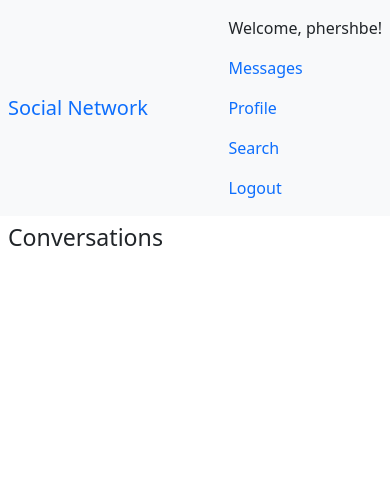
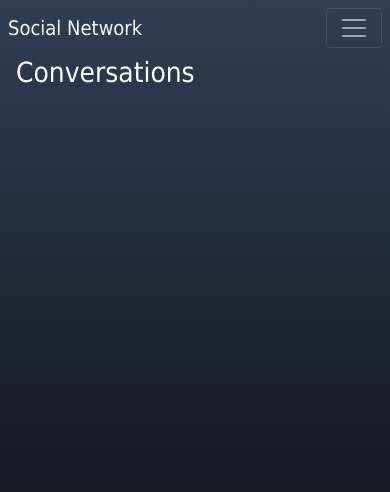
Before and after one commit to phershbe/Django-project, a Django app: page /thecode/messages/ in a window 390 px wide. Shown: the top 492 px of the page. Run offline with Django 3.2, Linux system fonts and the light colour scheme; a user stored in the database is signed in; data comes from the database, SQL or seed files in the repository; both versions use the stored data as it was after the commit; parts of the project's set-up code (start-up, migrations or seed data) failed here and were passed over.

Commit message:
project advanced

```diff
--- a/thecode/forms.py
+++ b/thecode/forms.py
@@ -4,7 +4,7 @@ from .models import Profile, Message
 class ProfileForm(ModelForm):
     class Meta:
         model = Profile
-        fields = '__all__'
+        exclude = ['user']
 
 class MessageForm(ModelForm):
     class Meta:
--- a/thecode/models.py
+++ b/thecode/models.py
@@ -16,6 +16,7 @@ class Profile(models.Model):
 
 class Conversation(models.Model):
     participants = models.ManyToManyField(User)
+    mostrecentmessage = models.ForeignKey('Message', default=None, on_delete=models.CASCADE, null=True, related_name='mostrecentmessage')
 
     def __str__(self):
         return str(self.participants.all()[0]) + ' and ' + str(self.participants.all()[1])
--- a/thecode/templates/thecode/conversation.html
+++ b/thecode/templates/thecode/conversation.html
@@ -8,7 +8,7 @@
     {% include 'thecode/header.html' %}
     <div class="m-2">
         <h3>Conversation with {{ exchangeperson }}</h3>
-        <a>Go back</a>
+        <a href="{% url 'messagespage' %}">Go back</a>
         <form action="{% url 'writemessage' idnumber %}" method="POST">
             {% csrf_token %}
             <textarea class="form-control" name="content"></textarea>
--- a/thecode/templates/thecode/header.html
+++ b/thecode/templates/thecode/header.html
@@ -2,24 +2,50 @@
 <html>
 <head>
     <link href="https://cdn.jsdelivr.net/npm/bootstrap@5.0.2/dist/css/bootstrap.min.css" rel="stylesheet" integrity="sha384-EVSTQN3/azprG1Anm3QDgpJLIm9Nao0Yz1ztcQTwFspd3yD65VohhpuuCOmLASjC" crossorigin="anonymous">
+    <style>
+        body {
+            background: linear-gradient(#313d53, #000000) fixed;
+            color: white;
+            font-family: 'Tahoma', sans-serif;
+        }
+    </style>
 </head>
 <body>
-    <nav class="navbar navbar-expand-lg bg-light p-2">
-        <a class="navbar-brand">Social Network</a>
+    <nav class="navbar navbar-expand-lg navbar-dark sticky-top p-2">
+        <a class="navbar-brand text-light">Social Network</a>
         {% if request.user.is_authenticated %}
+        <button class="navbar-toggler"
+        type="button"
+        data-bs-toggle="collapse"
+        data-bs-target="#navmenu"
+        >
+            <span class="navbar-toggler-icon text-dark"></span>
+        </button>
+        <div class="collapse navbar-collapse" id="navmenu">
         <ul class="navbar-nav ms-auto">
-            <li class="nav-item"><a class="nav-link text-dark">Welcome, {{ request.user }}!</a></li>
-            <li class="nav-item"><a class="nav-link" href="{% url 'messagespage' %}">Messages</a></li>
-            <li class="nav-item"><a class="nav-link" href="{% url 'profileupdate' %}">Profile</a></li>
-            <li class="nav-item"><a class="nav-link" href="{% url 'searchpage' %}">Search</a></li>
-            <li class="nav-item"><a class="nav-link" href="{% url 'logoutuser' %}">Logout</a></li>
+            <li class="nav-item"><a class="nav-link text-light">Welcome, {{ request.user }}!</a></li>
+            <li class="nav-item"><a class="nav-link text-light" href="{% url 'messagespage' %}">Messages</a></li>
+            <li class="nav-item"><a class="nav-link text-light" href="{% url 'profileupdate' %}">Profile</a></li>
+            <li class="nav-item"><a class="nav-link text-light" href="{% url 'searchpage' %}">Search</a></li>
+            <li class="nav-item"><a class="nav-link text-light" href="{% url 'logoutuser' %}">Logout</a></li>
         </ul>
+        </div>
         {% else %}
+        <button class="navbar-toggler"
+        type="button"
+        data-bs-toggle="collapse"
+        data-bs-target="#navmenu"
+        >
+            <span class="navbar-toggler-icon"></span>
+        </button>
+        <div class="collapse navbar-collapse" id="navmenu">
         <ul class="navbar-nav ms-auto">
-            <li class="nav-item"><a class="nav-link" href="{% url 'loginpage' %}">Login</a></li>
-            <li class="nav-item"><a class="nav-link" href="{% url 'registerpage' %}">Register</a></li>
-            <li class="nav-item"><a class="nav-link" href="{% url 'homepage' %}">Home</a></li>
+            <li class="nav-item"><a class="nav-link text-light" href="{% url 'loginpage' %}">Login</a></li>
+            <li class="nav-item"><a class="nav-link text-light" href="{% url 'registerpage' %}">Register</a></li>
+            <li class="nav-item"><a class="nav-link text-light" href="{% url 'homepage' %}">Home</a></li>
         </ul>
+        </div>
+        </div>
         {% endif %}
     </nav>
 </body>
--- a/thecode/templates/thecode/messages.html
+++ b/thecode/templates/thecode/messages.html
@@ -6,27 +6,11 @@
 </head>
 <body>
     {% include 'thecode/header.html' %}
-    <div class="m-2">
-    {% comment %}
-    <h1>Messages</h1>
-    {% for message in messages %}
-        <div>
-        {% if message.sender == request.user %}
-            <h3>Message from you to {{ message.receiver }}</h3>
-            <h6>{{ message.timestamp }}</h6>
-            <h5>{{ message.content }}</h5>
-        {% elif message.receiver == request.user %}
-            <h3>Message from {{ message.sender }} to you</h3>
-            <h6>{{ message.timestamp }}</h6>
-            <h5>{{ message.content }}</h5>
-        {% endif %}
-        </div>
-    {% endfor %}
-    {% endcomment %}
+    <div class="ms-3 me-4">
 
 
     {% csrf_token %}
-    <h3>Conversations</h4>
+    <h1>Conversations</h1>
     {% for each in conversations %}
         <form action="{% url 'conversationpage' each.id %}" method="POST">
             {% csrf_token %}
@@ -35,6 +19,7 @@
             {% else %}
             <h5>{{ each.participants.all.1 }}</h5>
             {% endif %}
+            {{ each.mostrecentmessage.content }}
             <button>Go to</button>
         </form>
     {% endfor %}
--- a/thecode/templates/thecode/profileupdate.html
+++ b/thecode/templates/thecode/profileupdate.html
@@ -6,7 +6,7 @@
 </head>
 <body>
     {% include 'thecode/header.html' %}
-    <div class="m-2">
+    <div class="ms-3 me-4">
     <h1>Profile</h1>
     <form action="{% url 'profileupdate' %}" method="POST">
     {% csrf_token %}
--- a/thecode/templates/thecode/register.html
+++ b/thecode/templates/thecode/register.html
@@ -6,8 +6,11 @@
 </head>
 <body>
     {% include 'thecode/header.html' %}
-    <div class="m-2">
+    <div class="ms-3 me-4">
     <h1>Register</h1>
+    {% if problem != None %}
+        <h5 class="text-danger">{{ problem }}</h5>
+    {% endif %}
     <form action="{% url 'registerpage' %}" method="POST">
     {% csrf_token %}
     {{ form.as_p }}
--- a/thecode/templates/thecode/writemessage.html
+++ b/thecode/templates/thecode/writemessage.html
@@ -15,6 +15,11 @@
         <br/>
         <button>Send</button>
     </form>
+    {% for each in messages %}
+            <h5 class="text-primary">{{ each.sender }}</h5>
+            <h6>{{ each.timestamp }}</h6>
+            <h5>{{ each.content }}</h5>
+    {% endfor %}
     </div>
 </body>
 </html>
--- a/thecode/urls.py
+++ b/thecode/urls.py
@@ -12,4 +12,5 @@ urlpatterns = [
     path('messages/', views.messagespage, name='messagespage'),
     path('writemessage/<str:id>', views.writemessage, name='writemessage'),
     path('conversation/<str:id>', views.conversationpage, name='conversationpage'),
+    path('searchwritemessage/<str:id>', views.searchwritemessage, name='searchwritemessage'),
 ]
--- a/thecode/views.py
+++ b/thecode/views.py
@@ -14,17 +14,22 @@ def index(request):
     return render(request, 'thecode/index.html')
 
 def registerpage(request):
+    problem = None
     if request.method == 'POST':
         data = UserCreationForm(request.POST)
         if data.is_valid():
             data.save()
+        else:
+            problem = 'Your registration was not valid, please try again'
     form = UserCreationForm()
     context = {
-        'form': form
+        'form': form,
+        'problem': problem,
     }
     return render(request, 'thecode/register.html', context)
 
 def loginpage(request):
+    problem = None
     if request.method == 'POST':
         username = request.POST['username']
         password = request.POST['password']
@@ -32,7 +37,12 @@ def loginpage(request):
         if user is not None:
             login(request, user)
             return redirect('searchpage')
-    return render(request, 'thecode/login.html')
+        else:
+            problem = 'Your login was incorrect, please try again'
+    context = {
+        'problem': problem
+    }
+    return render(request, 'thecode/login.html', context)
 
 def logoutuser(request):
     logout(request)
@@ -40,8 +50,11 @@ def logoutuser(request):
 
 def searchpage(request):
     profiles = Profile.objects.all()
+    exists = Profile.objects.filter(user=request.user).exists()
+    print(exists)
     context = {
-        'profiles': profiles
+        'exists': exists,
+        'profiles': profiles,
     }
     return render(request, 'thecode/search.html', context)
 
@@ -58,13 +71,20 @@ def profilecreate(request):
     return render(request, 'thecode/profile.html', context)
 
 def profileupdate(request):
-    profile = Profile.objects.get(user=request.user)
-    form = ProfileForm(instance=profile)
+    if Profile.objects.filter(user=request.user).exists():
+        profile = Profile.objects.get(user=request.user)
+        form = ProfileForm(instance=profile)
+    else:
+        form = ProfileForm()
     if request.method == 'POST':
         print('post')
-        current = ProfileForm(request.POST, instance=profile)
+        if Profile.objects.filter(user=request.user).exists() == False:
+            current = ProfileForm(request.POST)
+        else:
+            current = ProfileForm(request.POST, instance=profile)
         if current.is_valid():
-            print('is valid')
+            current = current.save(commit=False)
+            current.user = request.user
             current.save()
         else:
             print('is not valid')
@@ -78,6 +98,8 @@ def profileupdate(request):
 
 def messagespage(request):
     conversations = Conversation.objects.filter(participants=request.user)
+    anyconversations = Conversation.objects.filter(participants=request.user).exists()
+    print(anyconversations)
     context = {
         'conversations': conversations,
     }
@@ -93,14 +115,20 @@ def writemessage(request, id):
         receiver = profile.user
         content = request.POST['content']
         timestamp = datetime.now()
-        print(sender, receiver, content, timestamp)
-        record = Message(sender=sender, receiver=receiver, content=content, timestamp=timestamp)
+        conversation = Conversation.objects.filter(participants=sender).filter(participants=receiver).exists()
+        if conversation == False:
+            newconversation = Conversation()
+            newconversation.save()
+            newconversation.participants.add(sender)
+            newconversation.participants.add(receiver)
+            currentconversation = newconversation
+        else:
+            currentconversation = Conversation.objects.filter(participants=sender).filter(participants=receiver)
+            currentconversation = currentconversation[0]
+        record = Message(sender=sender, receiver=receiver, content=content, conversation=currentconversation, timestamp=timestamp)
         record.save()
-        senderprofile = Profile.objects.get(user=sender)
-        receiverprofile = Profile.objects.get(user=receiver)
-        record.conversation.add(senderprofile)
-        record.conversation.add(receiverprofile)
-        print(senderprofile, receiverprofile)
+        currentconversation.mostrecentmessage = record
+        currentconversation.save()
         return redirect('messagespage')
     return render(request, 'thecode/writemessage.html', context)
 
@@ -110,7 +138,7 @@ def conversationpage(request, id):
         exchangeperson = conversation.participants.all()[1]
     else:
         exchangeperson = conversation.participants.all()[0]
-    messages = Message.objects.filter(conversation=conversation)
+    messages = Message.objects.filter(conversation=conversation).order_by('-timestamp')
     profile = Profile.objects.get(user=exchangeperson)
     idnumber = profile.id
     context = {
@@ -119,3 +147,36 @@ def conversationpage(request, id):
         'idnumber': idnumber,
     }
     return render(request, 'thecode/conversation.html', context)
+
+def searchwritemessage(request, id):
+    profile = Profile.objects.get(id=id)
+    if Conversation.objects.filter(participants=request.user).filter(participants=profile.user).exists():
+        conversation = Conversation.objects.filter(participants=request.user).filter(participants=profile.user)
+        conversation = conversation[0]
+        messages = Message.objects.filter(conversation=conversation).order_by('-timestamp')
+    else:
+        messages = None
+    context = {
+        'profile': profile,
+        'messages': messages,
+    }
+    if request.method == 'POST':
+        sender = request.user
+        receiver = profile.user
+        content = request.POST['content']
+        timestamp = datetime.now()
+        conversation = Conversation.objects.filter(participants=sender).filter(participants=receiver).exists()
+        if conversation == False:
+            newconversation = Conversation()
+            newconversation.save()
+            newconversation.participants.add(sender)
+            newconversation.participants.add(receiver)
+            currentconversation = newconversation
+        else:
+            currentconversation = Conversation.objects.filter(participants=sender).filter(participants=receiver)
+        record = Message(sender=sender, receiver=receiver, content=content, conversation=currentconversation[0], timestamp=timestamp)
+        record.save()
+        currentconversation.mostrecentmessage = record
+        currentconversation.save()
+        return redirect('messagespage')
+    return render(request, 'thecode/writemessage.html', context)
```
Also changed, not shown: thecode/templates/thecode/login.html (+21 -12 lines), thecode/templates/thecode/search.html (+12 -2 lines), db.sqlite3, thecode/migrations/0006_conversation_mostrecentmessage.py (added).
